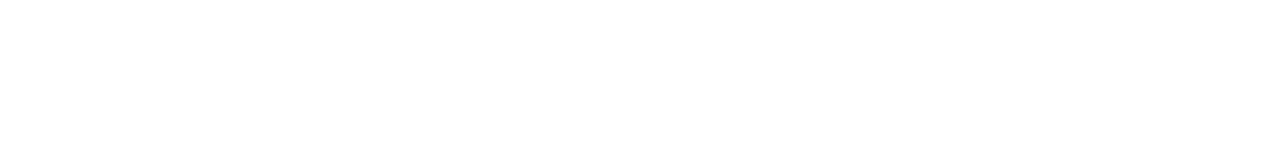
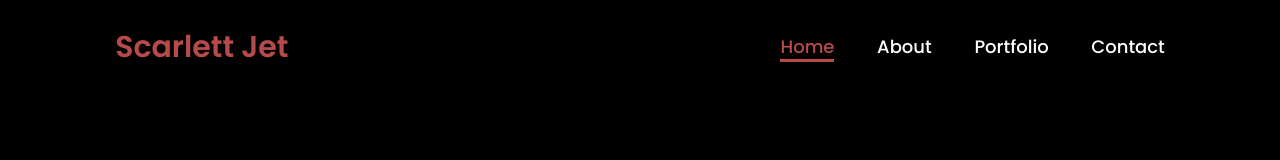
Before and after one commit to Jscarrs/Personal-website, a plain HTML site: page portfolio.html in a window 1280 px wide. Drawn offline with Linux system fonts and the light colour scheme.

Commit message:
updated all headers

```diff
--- a/portfolio.html
+++ b/portfolio.html
@@ -0,0 +1,25 @@
+<!DOCTYPE html>
+<html lang="en">
+    <head>
+        <title>Scar's Website</title>
+        <meta charset="UTF-8">
+        <meta name="author" content="Scarlett Jet">
+        <meta name="keywrods" content="HTML, CSS, Web Design">
+        <meta name="description" content="Homepage">
+        <meta name="viewport" content="width=device-width, initial-scale=1.0">
+        <link rel="stylesheet" href="css/normalize.css" type="text/css">
+        <link rel="stylesheet" href="css/main.css" type="text/css">
+        <link rel="icon" href="images/favicon.ico" type="image/x-icon">
+        <script src="script.js" defer></script>
+    </head>
+    <body>
+        <header>
+            <a href="index.html" class="logo">Scarlett Jet</a>
+
+            <nav>
+                <a href="index.html" class="active"> Home</a>
+                <a href="about.html" >About</a>
+                <a href="portfolio.html" >Portfolio</a>
+                <a href="contact.html" >Contact</a>
+            </nav>
+        </header>
```
Also changed, not shown: about.html (+9 -0 lines), index.html (+1 -1 lines).
